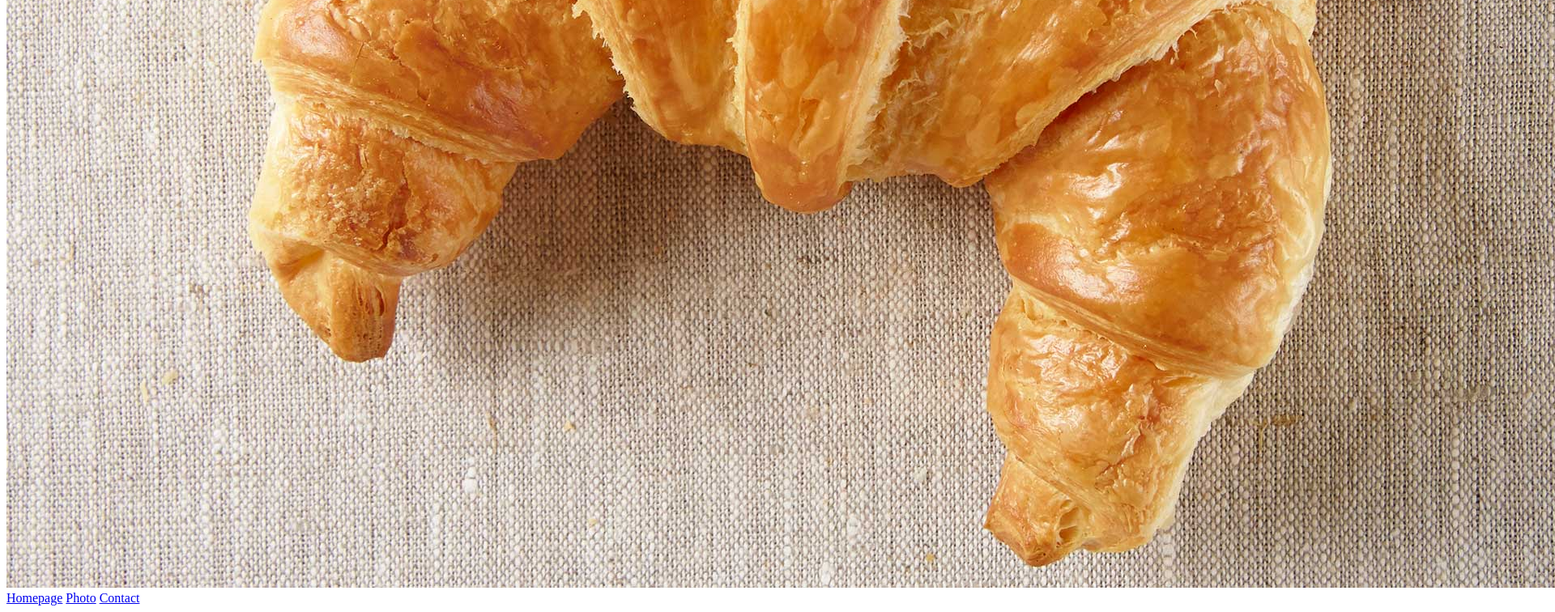
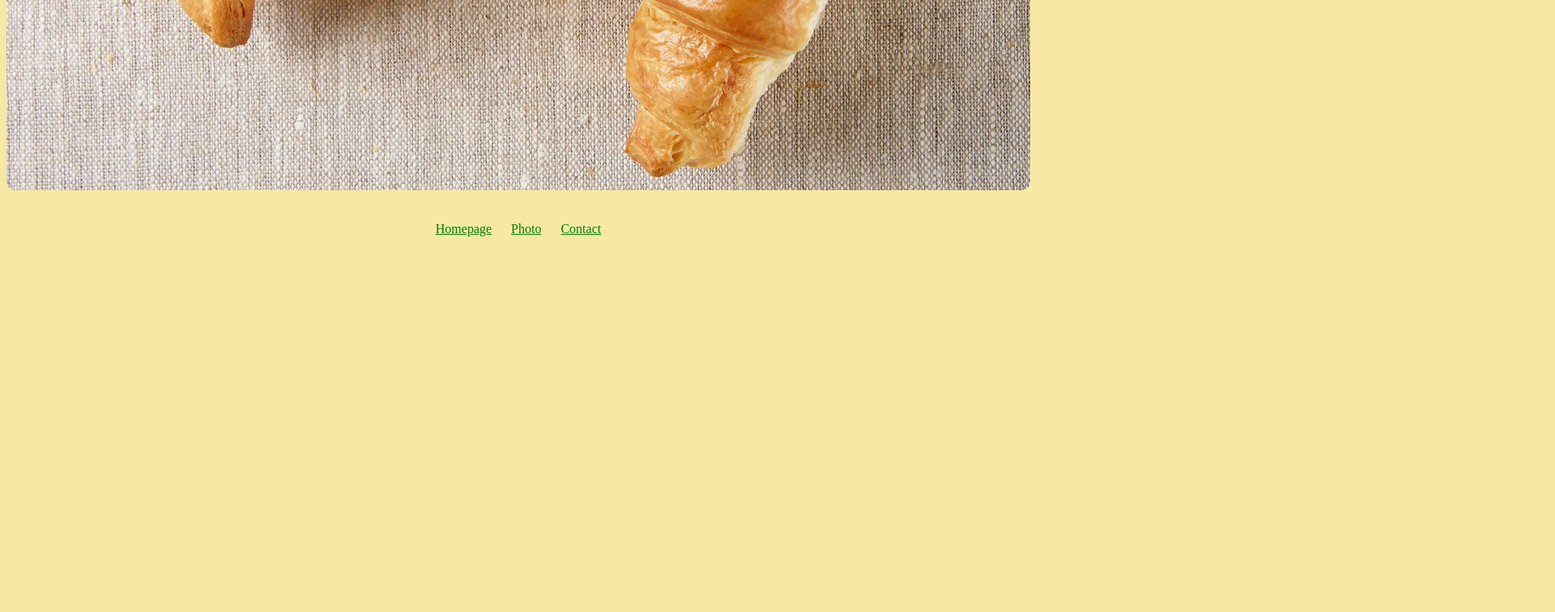
Before and after one commit to Oleksandra-Sapielnikova/Croissant, a plain HTML site: page photo.html in a window 1280 px wide. Shown: the part 688-1444 px from the top of the page at 81% size, 1920 px wide, since content can reach past the window. After the commit the page ends 988 px from the top, so only its background shows below. Drawn offline with Linux system fonts and the light colour scheme.

Commit message:
added css

```diff
--- /dev/null
+++ b/css/styles.css
@@ -0,0 +1,25 @@
+body {
+  background-color: rgb(248, 232, 166);
+}
+h1 {
+  text-align: center;
+}
+p {
+  text-align: center;
+}
+
+img{
+  max-width: 100%;
+  border-radius: 10px;
+  margin-bottom: 35px;
+}
+
+.links{
+  display: block;
+  text-align: center;
+}
+
+.links a{
+ color: green;
+  margin: 0 10px;
+}
--- a/photo.html
+++ b/photo.html
@@ -4,13 +4,16 @@
     <meta charset="UTF-8" />
     <meta http-equiv="X-UA-Compatible" content="IE=edge" />
     <meta name="viewport" content="width=device-width, initial-scale=1.0" />
+    <link rel="stylesheet" href="/css/styles.css" />
     <title>A Picture of a croissant</title>
   </head>
   <body>
     <h1>🥐 A Picture of a Croissant</h1>
     <img src="/images/croissant.jpg" alt="" />
-    <a href="/index.html">Homepage</a>
-    <a href="/photo.html">Photo</a>
-    <a href="/contact.html">Contact</a>
+    <div class="links">
+      <a href="/index.html">Homepage</a>
+      <a href="/photo.html">Photo</a>
+      <a href="/contact.html">Contact</a>
+    </div>
   </body>
 </html>
```
Also changed, not shown: contact.html (+6 -3 lines), index.html (+6 -3 lines).
